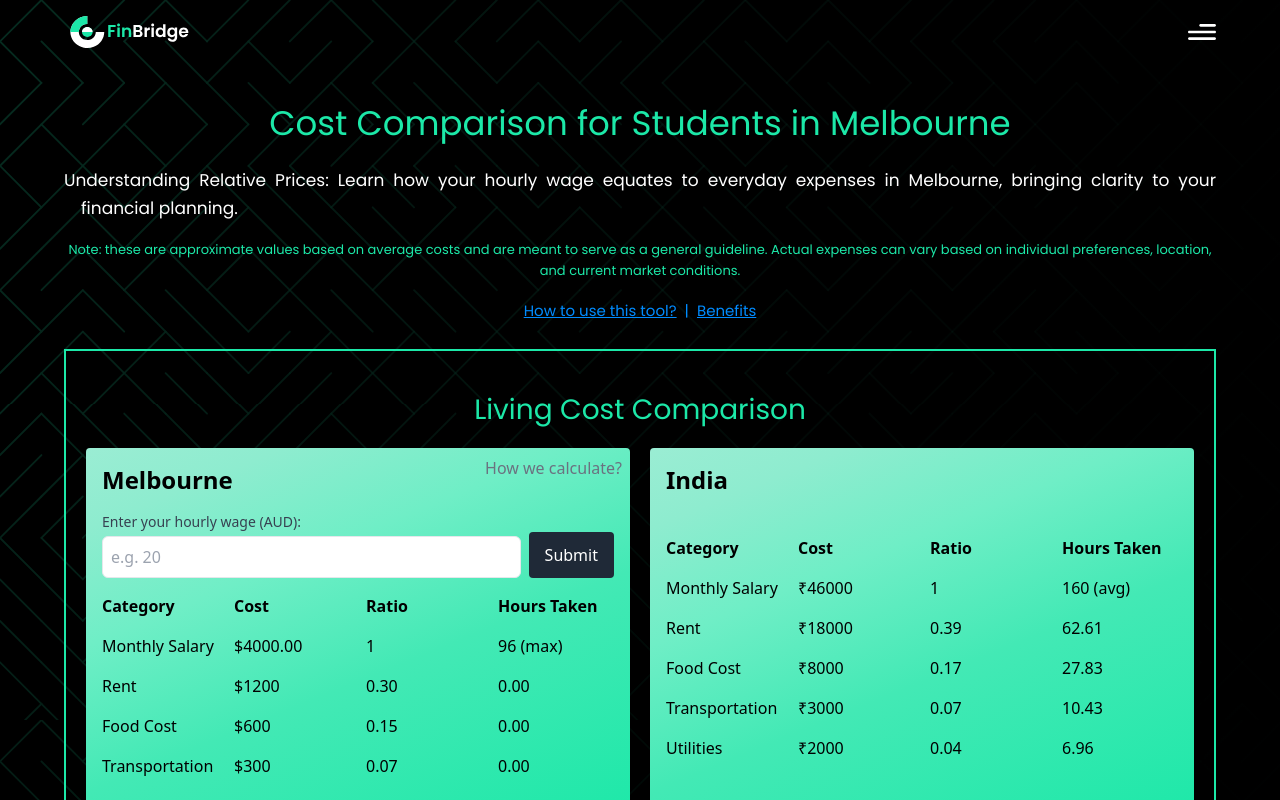
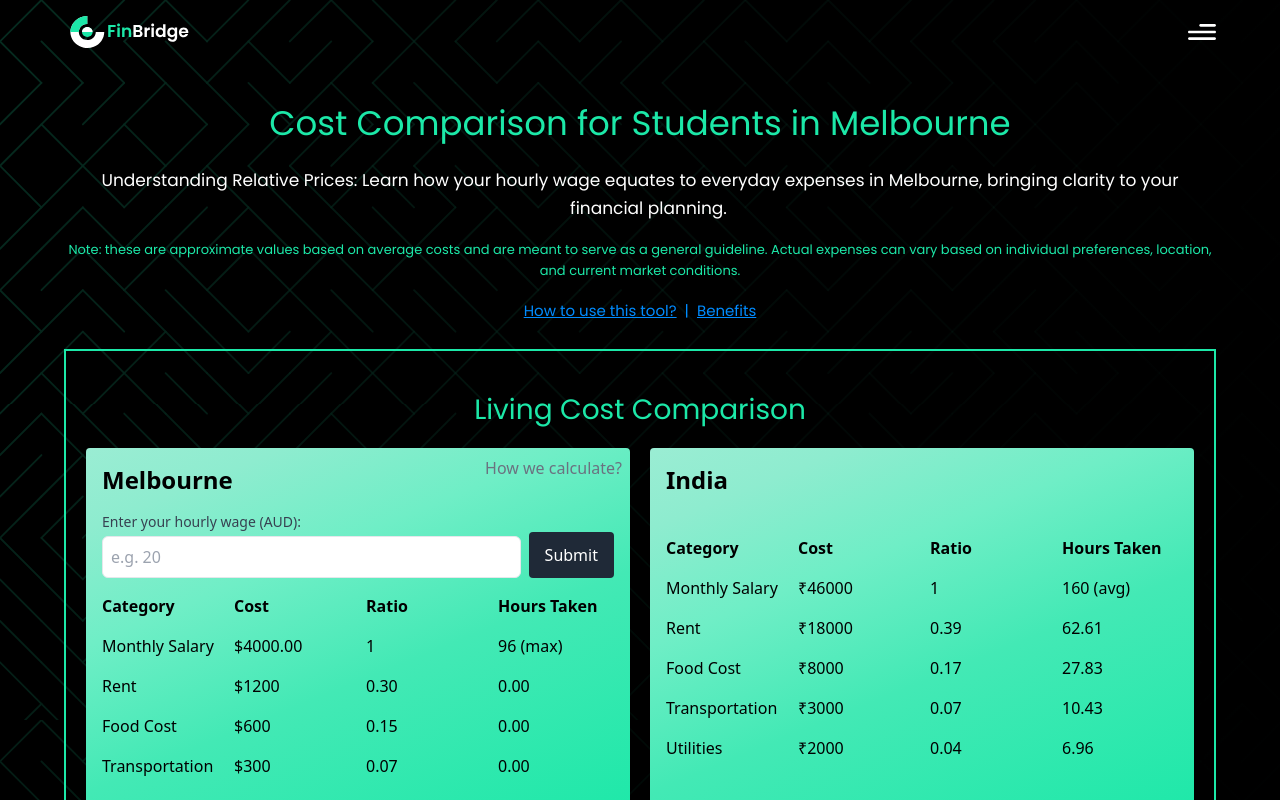
Before and after one commit to SOHAN-JAGADEESH/FinBridge-3, a React (Vite) app: page /compare in a window 1280 px wide. Shown: the top 800 px of the page. Built offline with nearby package versions, Linux system fonts and the light colour scheme.

Commit message:
text-center in 2nd feature

```diff
--- a/src/pages/Compare.jsx
+++ b/src/pages/Compare.jsx
@@ -68,7 +68,7 @@ const Compare = () => {
                   <Navbar />
                   <div className="mt-8 text-center">
                       <h2 className={`${styles.heading2}`}>Cost Comparison for Students in Melbourne</h2>
-                      <div className= {`${styles.paragraph} mt-4 text-justify`}>
+                      <div className= {`${styles.paragraph} mt-4  text-center`}>
                         <p className="customIndent">
                             <strong>Understanding Relative Prices:</strong> Learn how your hourly wage equates to everyday expenses in Melbourne, bringing clarity to your financial planning.
                         </p>
```
